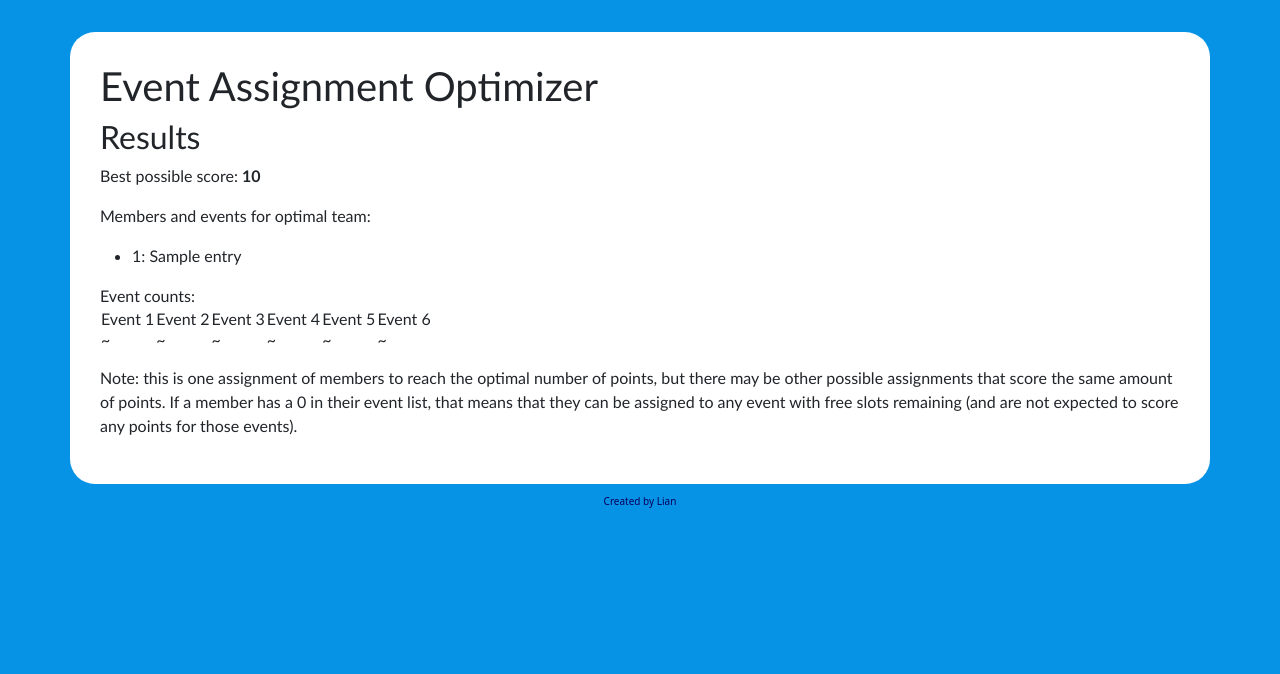
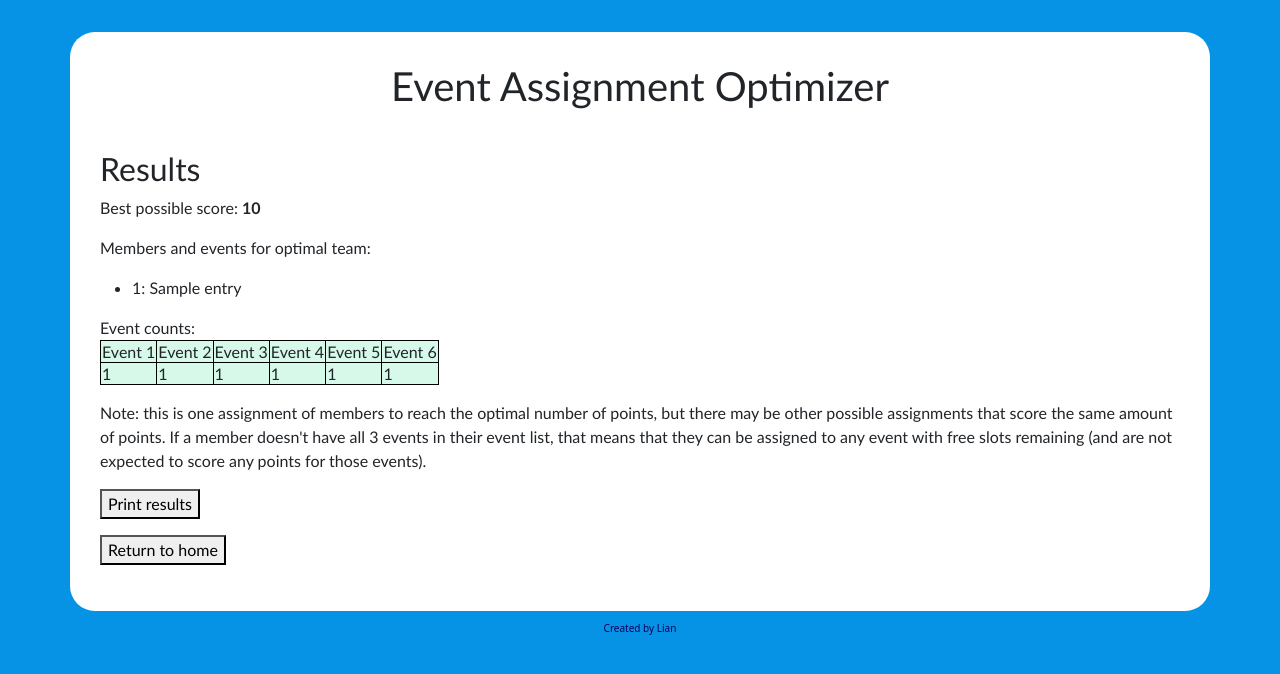
Before and after one commit to neonLian/MathTeamEventAssignment, a Flask app: template templates/report.html in a window 1280 px wide. Shown: the top 674 px of the page. Run offline with Flask 2, Linux system fonts and the light colour scheme; the template is opened without the code that fills it: most values are stand-ins (such as "Sample title", 1, 10 or a date in 2020).

Commit message:
Major styling improvements
event counts, CSS, good stuff

```diff
--- a/server.py
+++ b/server.py
@@ -23,13 +23,14 @@ def upload_file():
 			#return '<p>Best team: <b>' + str(output['best_score']) + '</b><p>Team: ' + str(output['best_team']) + '</p>'
 			return render_template('report.html',
 									best_score=output['best_score'],
-									best_team=output['best_team'])
+									best_team=output['best_team'],
+									event_counts=output['event_counts'])
 		else:
 			return 'Failed: ' + output['reason']
 
-@app.route('/css/<path:path>')
+@app.route('/static/<path:path>')
 def serve_css(path):
-	return send_from_directory('css', path)
+	return send_from_directory('static', path)
 
 def process_data(file):
 
@@ -63,9 +64,17 @@ def process_data(file):
 	output['success'] = True
 	output['best_score'] = solverResult['best_score']
 	solvedTeam = solverResult['best_team']
+	print("Solved team: " + str(solvedTeam))
+	output['event_counts'] = [0,0,0,0,0,0]
 	formattedTeam = []
+	print(names)
 	for entry in solvedTeam:
+		print(entry)
 		formattedTeam.append([names[entry[0]], entry[1]])
+		for e in entry[1]:
+			if e > 0:
+				output['event_counts'][e-1] += 1
+	print("Formatted team: " + str(formattedTeam))
 	output['best_team'] = formattedTeam
 	output['df'] = df
 	return output
--- a/css/mtstyle.css
+++ b/static/css/mtstyle.css
@@ -30,3 +30,29 @@ body {
     color: #09005e;
     font-size: 10px;
 }
+
+.home_button {
+    align: center;
+}
+
+.event-counts th, .event-counts td {
+    border-collapse: collapse;
+    border: 1px solid black;
+    background-color: #d6f9e9;
+}
+
+.red {
+    color: #ff0000;
+}
+
+.underline {
+    text-decoration: underline;
+}
+
+@media print
+{
+    .no-print, .no-print *
+    {
+        display: none !important;
+    }
+}
--- a/templates/report.html
+++ b/templates/report.html
@@ -4,11 +4,11 @@
     <link href="https://cdn.jsdelivr.net/npm/bootstrap@5.1.1/dist/css/bootstrap.min.css" rel="stylesheet" integrity="sha384-F3w7mX95PdgyTmZZMECAngseQB83DfGTowi0iMjiWaeVhAn4FJkqJByhZMI3AhiU" crossorigin="anonymous">
     <script src="https://cdn.jsdelivr.net/npm/bootstrap@5.1.1/dist/js/bootstrap.bundle.min.js" integrity="sha384-/bQdsTh/da6pkI1MST/rWKFNjaCP5gBSY4sEBT38Q/9RBh9AH40zEOg7Hlq2THRZ" crossorigin="anonymous"></script>
 
-   	<link rel="stylesheet" href="css/mtstyle.css">
+    <link rel="stylesheet" href="/static/css/mtstyle.css">
 </head>
 <body>
     <div class="main-section container">
-        <h1>Event Assignment Optimizer</h1>
+        <h1 class="main-header">Event Assignment Optimizer</h1>
         <h2>Results</h2>
 
         <p>Best possible score: <strong>{{best_score}}</strong></p>
@@ -24,7 +24,7 @@
 
         <p>
             Event counts:
-          <table>
+            <table class="event-counts">
                 <tr>
                     <td>Event 1</td>
                     <td>Event 2</td>
@@ -34,20 +34,21 @@
                     <td>Event 6</td>
                 </tr>
                 <tr>
-                <td>~</td>
-                <td>~</td>
-                <td>~</td>
-                <td>~</td>
-                <td>~</td>
-                <td>~</td>
+                    {% for i in range(6) %}
+                    <td>{{event_counts[i]}}</td>
+                    {% endfor %}
                 </tr>
             </table>
         </p>
 
         <p>
             Note: this is one assignment of members to reach the optimal number of points, but there may be other possible assignments that score the same amount of points.
-          If a member has a 0 in their event list, that means that they can be assigned to any event with free slots remaining (and are not expected to score any points for those events).
+            If a member doesn't have all 3 events in their event list, that means that they can be assigned to any event with free slots remaining (and are not expected to score any points for those events).
         </p>
+
+        <p><button class="print_button no-print" onclick="window.print();return false;">Print results</button></p>
+
+        <p><a href="/"><button class="home_button no-print">Return to home</button></a></p>
     </div>
     <div class="about">
         Created by Lian
```
Also changed, not shown: scoresheet3.csv (added, +21 -0 lines), solve.py (+18 -4 lines), templates/app.html (+6 -3 lines), static/img/example_scoresheet.png (added). Lines whose indentation alone changed are shown as unchanged.
